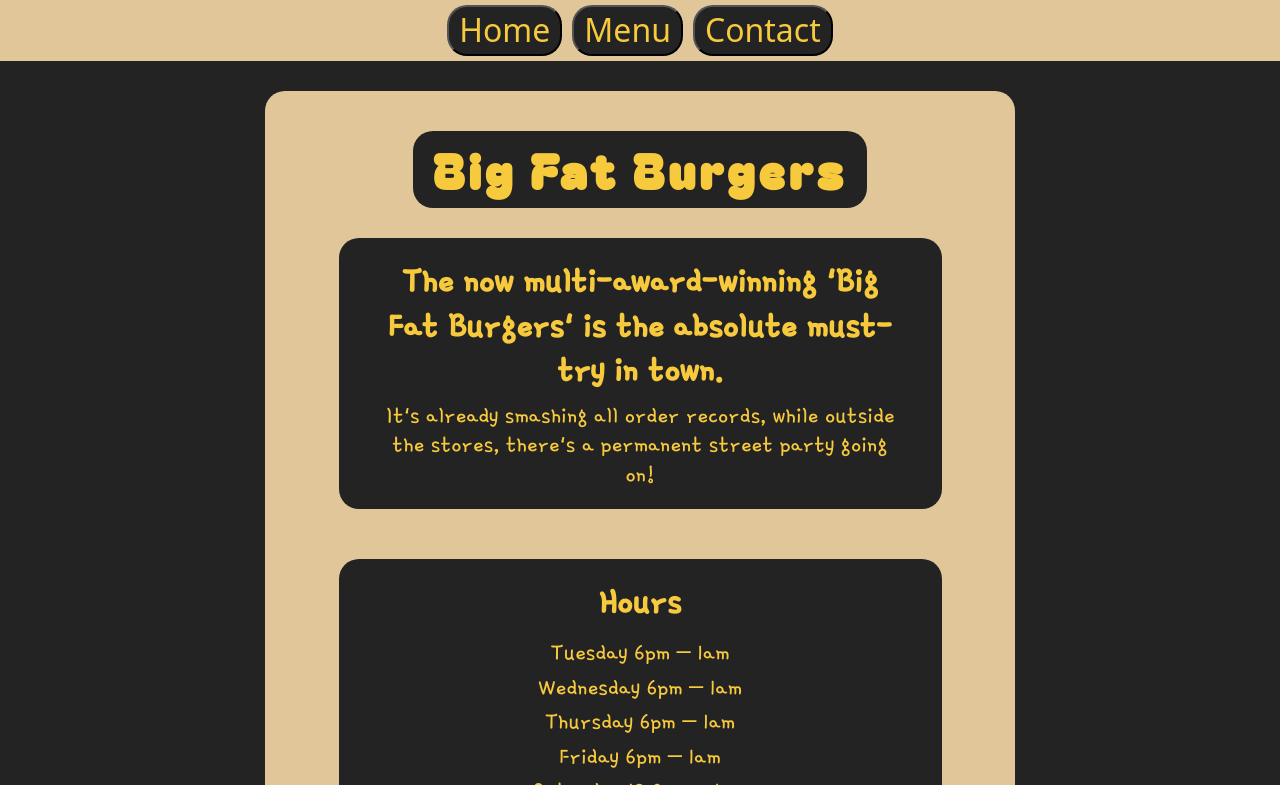
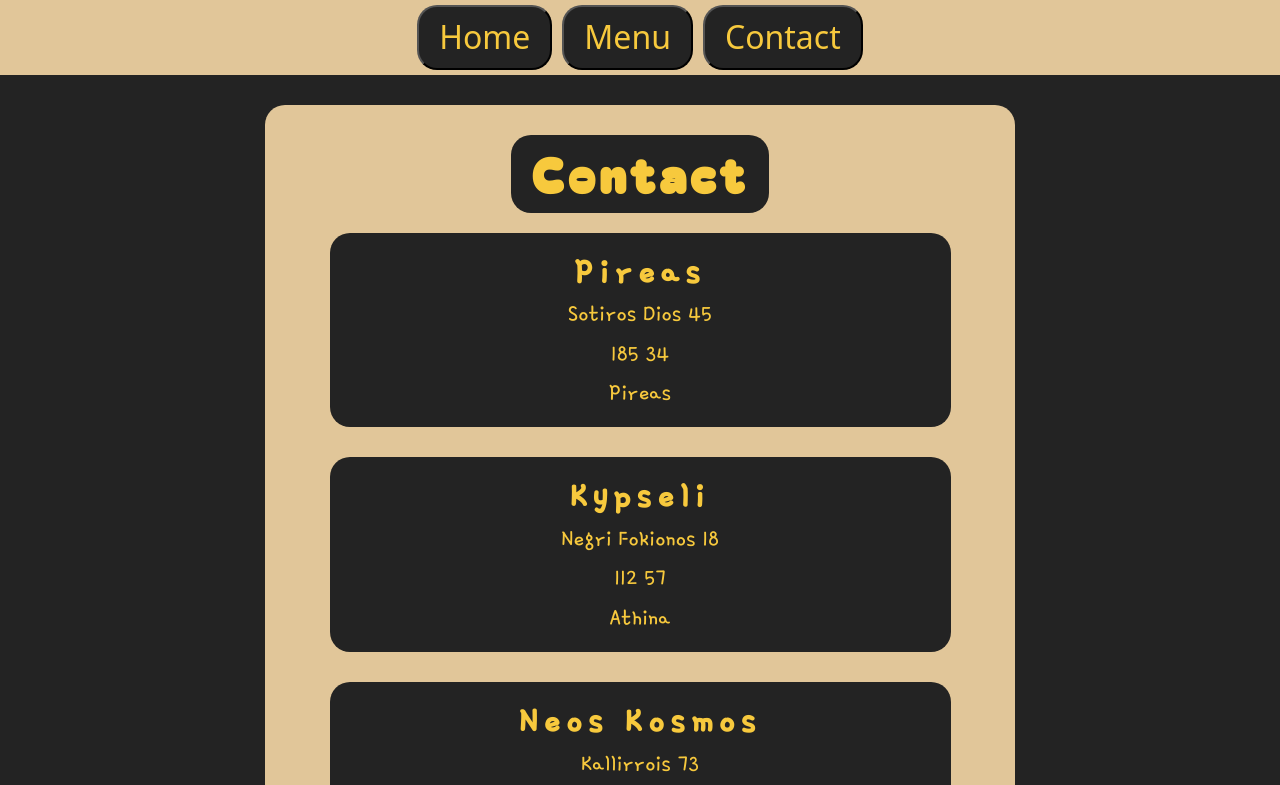
Before and after one commit to k4iLeb/TOP-Restaurant_Page, a website built with webpack: page src/template.html in a window 1280 px wide. Both pictures are taken after a click on the button "Contact". Shown: the top 785 px of the page. Built offline with nearby package versions, Linux system fonts and the light colour scheme.

Commit message:
finish project

```diff
--- a/src/contact.js
+++ b/src/contact.js
@@ -1,15 +1,66 @@
-// Title
+const contact = (() => {
+  const obj = {
+    title: "Contact",
+    shops: [
+      {
+        name: "Pireas",
+        street: "Sotiros Dios 45",
+        postal: "185 34",
+        area: "Pireas",
+      },
+      {
+        name: "Kypseli",
+        street: "Negri Fokionos 18",
+        postal: "112 57",
+        area: "Athina",
+      },
+      {
+        name: "Neos Kosmos",
+        street: "Kallirrois 73",
+        postal: "117 45",
+        area: "Athina",
+      },
+      {
+        name: "Peristeri",
+        street: "Paraskevopoulou 45",
+        postal: "121 32",
+        area: "Peristeri",
+      },
+    ],
+  };
 
-// Shop Cards
+  const render = () => {
+    const content = document.querySelector("#content");
+    content.innerHTML = "";
 
-// ΠΕΙΡΑΙΑΣ
-// Σωτήρος Διός 45, 185 34 Πειραιάς
+    const title = document.createElement("h1");
+    title.classList.add("title");
+    title.textContent = obj.title;
+    content.append(title);
 
-// ΚΥΨΕΛΗ
-// Φωκίωνος Νέγρη 18, 112 57 Αθήνα
+    const cardContainer = document.createElement("div");
+    cardContainer.classList.add("card-list");
 
-// Ν. ΚΟΣΜΟΣ
-// Καλλιρρόης 73, 117 45 Αθήνα
+    obj.shops.forEach((shop) => {
+      const card = document.createElement("div");
+      card.classList.add("card");
 
-// ΠΕΡΙΣΤΕΡΙ
-// Παρασκευοπούλου 45, 121 35 Περιστέρι
+      const name = document.createElement("h2");
+      name.textContent = shop.name;
+      const street = document.createElement("p");
+      street.textContent = shop.street;
+      const postal = document.createElement("p");
+      postal.textContent = shop.postal;
+      const area = document.createElement("p");
+      area.textContent = shop.area;
+
+      card.append(name, street, postal, area);
+      cardContainer.append(card);
+      content.append(cardContainer);
+    });
+  };
+
+  return { render };
+})();
+
+export { contact };
--- a/src/home.js
+++ b/src/home.js
@@ -1,3 +1,5 @@
+import { contact } from "./contact";
+
 const home = (() => {
   const obj = {
     title: "Big Fat Burgers",
@@ -19,7 +21,7 @@ const home = (() => {
     },
     location: {
       title: "Location",
-      desc: `See <a href="">contact</a>`,
+      desc: `See `,
     },
   };
 
@@ -47,11 +49,11 @@ const home = (() => {
     const hoursCardTitle = document.createElement("h2");
     hoursCardTitle.textContent = obj.hours.title;
     const hoursCardDescList = document.createElement("ul");
-    hoursCardDescList.innerHTML = obj.hours.desc
-      .map((x) => {
-        return `<li>${x}</li>`;
-      })
-      .join("");
+    obj.hours.desc.forEach((hour) => {
+      const listItem = document.createElement("li");
+      listItem.textContent = hour;
+      hoursCardDescList.append(listItem);
+    });
     hoursCard.append(hoursCardTitle, hoursCardDescList);
 
     const locCard = document.createElement("div");
@@ -59,7 +61,15 @@ const home = (() => {
     const locCardTitle = document.createElement("h2");
     locCardTitle.textContent = obj.location.title;
     const locCardDesc = document.createElement("p");
-    locCardDesc.innerHTML = obj.location.desc;
+    locCardDesc.textContent = obj.location.desc;
+    const locCardDescSpan = document.createElement("a");
+    locCardDescSpan.textContent = "contact";
+    locCardDescSpan.addEventListener("click", () => {
+      contact.render();
+      window.scrollTo({ top: 0, left: 0, behavior: "smooth" });
+    });
+
+    locCardDesc.append(locCardDescSpan);
     locCard.append(locCardTitle, locCardDesc);
 
     cardContainer.append(aboutCard, hoursCard, locCard);
--- a/src/main.js
+++ b/src/main.js
@@ -1,3 +1,4 @@
+import { contact } from "./contact";
 import { home } from "./home";
 import { menu } from "./menu";
 import "./style.css";
@@ -8,7 +9,7 @@ import "./style.css";
       render: () => home.render(),
     },
     menu: { render: () => menu.render() },
-    // contact: { render: contact.render() },
+    contact: { render: () => contact.render() },
   };
 
   // **** LISTENERS ****
--- a/src/menu.js
+++ b/src/menu.js
@@ -1,9 +1,3 @@
-// Title
-
-// Category Name
-
-// Cards
-
 import main_Chicken_Cream from "./images/main_Chicken_Cream.png";
 import main_Game_Over from "./images/main_Game_Over.png";
 import main_Koala_Kong from "./images/main_Koala_Kong.png";
@@ -108,10 +102,10 @@ const menu = (() => {
       categoryTitle.textContent = cat.charAt(0).toUpperCase() + cat.slice(1);
       category.append(categoryTitle);
       content.append(category);
+      const cardContainer = document.createElement("div");
+      cardContainer.classList.add("card-list");
 
       obj.content[cat].forEach((item) => {
-        const cardContainer = document.createElement("div");
-        cardContainer.classList.add("card-list");
         const card = document.createElement("div");
         card.classList.add("card");
 
@@ -132,15 +126,9 @@ const menu = (() => {
         card.append(cardDiv, cardP, cardImg);
         cardContainer.append(card);
         content.append(cardContainer);
-        console.log(item);
       });
     });
-
-    // const test = document.createElement("img");
-    // test.src = sauce_bbq;
   };
-
-  // console.log(obj);
 
   return { render };
 })();
--- a/src/style.css
+++ b/src/style.css
@@ -52,11 +52,12 @@ nav {
   justify-content: center;
   gap: 10px;
   padding: 5px;
+  height: 75px;
 }
 
 nav button {
   font-size: 2rem;
-  padding: 5px 10px;
+  padding: 10px 20px;
   background-color: var(--bg-main);
   color: var(--font-main);
   border-radius: 20px;
@@ -64,12 +65,27 @@ nav button {
 
 nav button:hover {
   cursor: pointer;
+  color: var(--font-alt);
+  font-size: 2.1rem;
 }
 
 footer {
   padding: 20px;
   text-align: center;
   margin-top: 30px;
+}
+
+a {
+  text-decoration: none;
+  font-weight: bold;
+}
+
+a:hover {
+  cursor: pointer;
+}
+
+a:visited {
+  color: inherit;
 }
 
 #content,
@@ -88,7 +104,7 @@ footer {
   border-radius: 20px;
   margin: 30px;
   margin-bottom: auto;
-  padding: 40px;
+  padding: 30px;
 }
 
 #content h1,
@@ -110,24 +126,31 @@ footer {
 .category {
   font-family: "Bagel Fat One";
   font-size: 2rem;
-  padding: 5px;
+  padding: 10px 10px 20px 10px;
   width: 90%;
 }
 
-.category h2 {
+.category h2,
+.card h2 {
   text-align: center;
   letter-spacing: 0.4rem;
+  line-height: 95%;
+}
+
+.card-list {
+  width: 100%;
 }
 
 .card-list img {
-  width: 100%;
+  margin-top: 20px;
+  width: 60%;
 }
 
 .card {
   font-family: "Gamja Flower", sans-serif;
   font-size: 1.6rem;
   text-align: center;
-  margin: 20px;
+  margin: 10px;
   padding: 20px 40px;
   width: 90%;
 }
@@ -140,7 +163,9 @@ footer {
   font-size: 2.5rem;
   font-weight: 600;
 }
-
+.card div:first-of-type:hover {
+  color: var(--font-alt);
+}
 .card ul {
   list-style-type: none;
 }
@@ -148,3 +173,7 @@ footer {
 .card ul li {
   margin: 5px;
 }
+
+.card a {
+  color: var(--font-alt);
+}
--- a/src/template.html
+++ b/src/template.html
@@ -13,22 +13,7 @@
         <button id="contact">Contact</button>
       </nav>
     </header>
-    <div id="content">
-      <h1 class="title">Big Fat Burgers</h1>
-      <div class="card-list">
-        <div class="card">
-          <div>
-            <span class="title">Onion Rings</span>
-            <span class="price">3,50€</span>
-          </div>
-          <p>
-            6 pieces. Marinated for 24 hours & breaded with our secret recipe.
-            Served with ring sauce.
-          </p>
-          <img src="./images/starter_Onion_rings.png" alt="" />
-        </div>
-      </div>
-    </div>
+    <div id="content"></div>
     <footer class="footer">
       Created by
       <a href="https://github.com/k4iLeb" target="_blank">k4iLeb</a> for The
```
